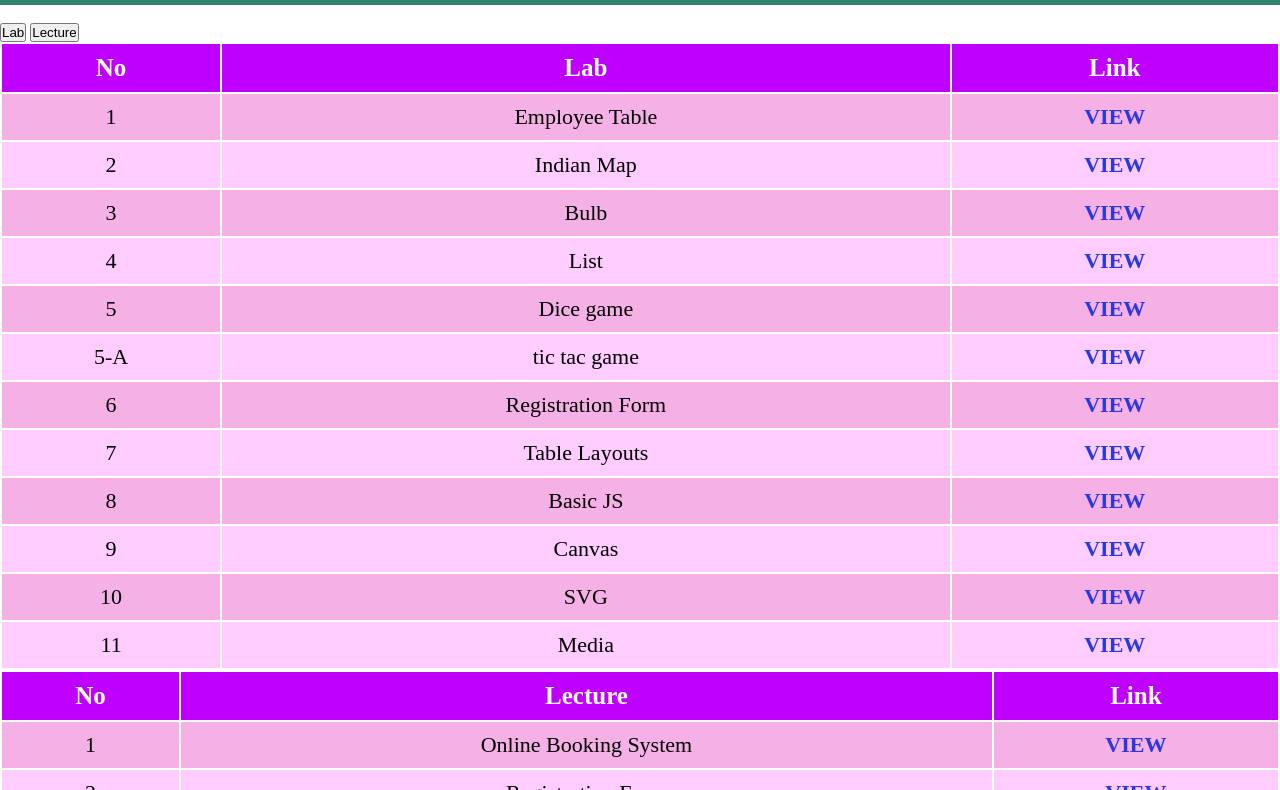
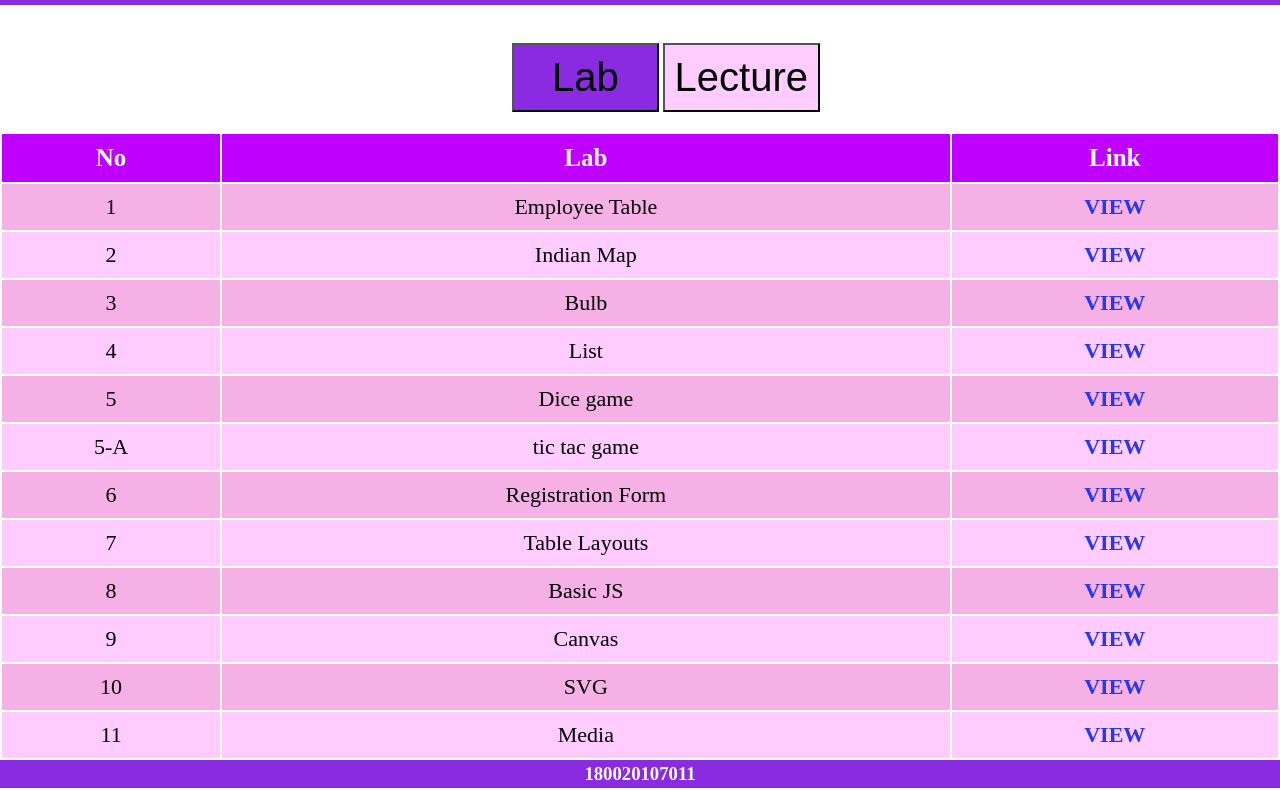
Before and after one commit to Jayati-prog/WebProgramming, a plain HTML site: page index.html in a window 1280 px wide. Shown: the part 72-862 px from the top of the page. Drawn offline with Linux system fonts and the light colour scheme.

Commit message:
Update style.css

```diff
--- a/style.css
+++ b/style.css
@@ -2,12 +2,21 @@
     padding: 0;
     margin: 0;
 }
-
 .header {
     padding: 20px;
     text-align: center;
-    background: #0c6e53d9;
+    background: blueviolet;
     color: white;
+}
+.btns{
+    margin: 20px 10px;
+    margin-left: 40%;
+}
+.btns button{
+    background-color: blueviolet;
+    padding: 10px;
+    font-size: 40px;
+    cursor: pointer;
 }
 
 table {
@@ -30,9 +39,14 @@ table tr td {
 table tr {
     background-color: rgba(223, 17, 178, 0.329);
 }
-
+table tr:hover {
+    background-color: #c000ff;
+}
 table tr:nth-child(odd) {
     background-color: #ffccff;
+}
+table tr:hover:nth-child(odd) {
+    background-color:#c000ff;
 }
 
 table tr td a {
@@ -53,6 +67,17 @@ table tr td a:hover {
 footer {
     text-align: center;
     padding: 3px;
-    background: #0c6e53d9;
+    background: blueviolet;
     color: white;
 }
+#practicalbtn{
+    background-color:#ffccff;
+}
+#lecturebtn{
+    padding: 10px 5%;
+}
+#Lecture{display: block;}
+#Practicals{display: none;}
+.lists{
+    overflow: auto;
+}
```
